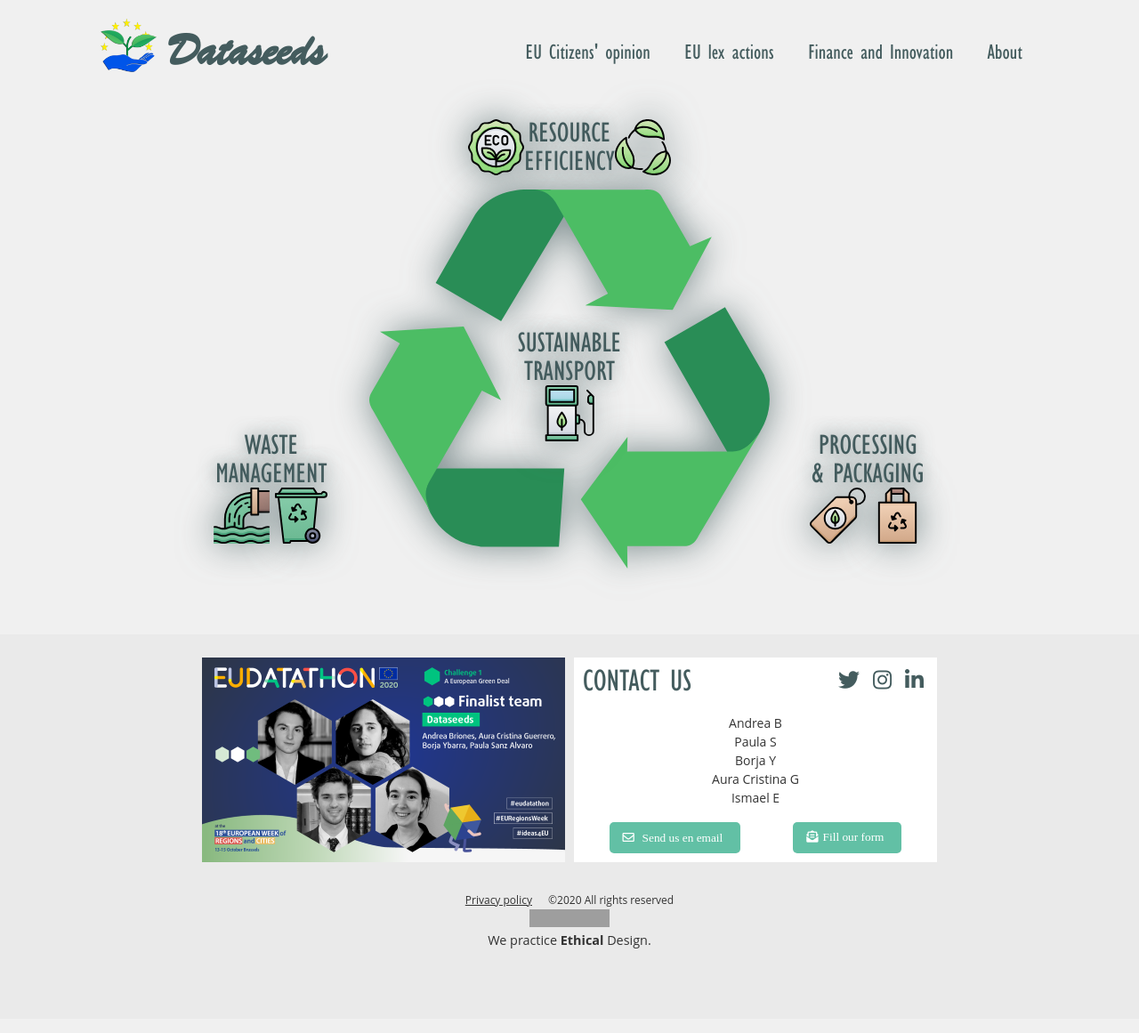
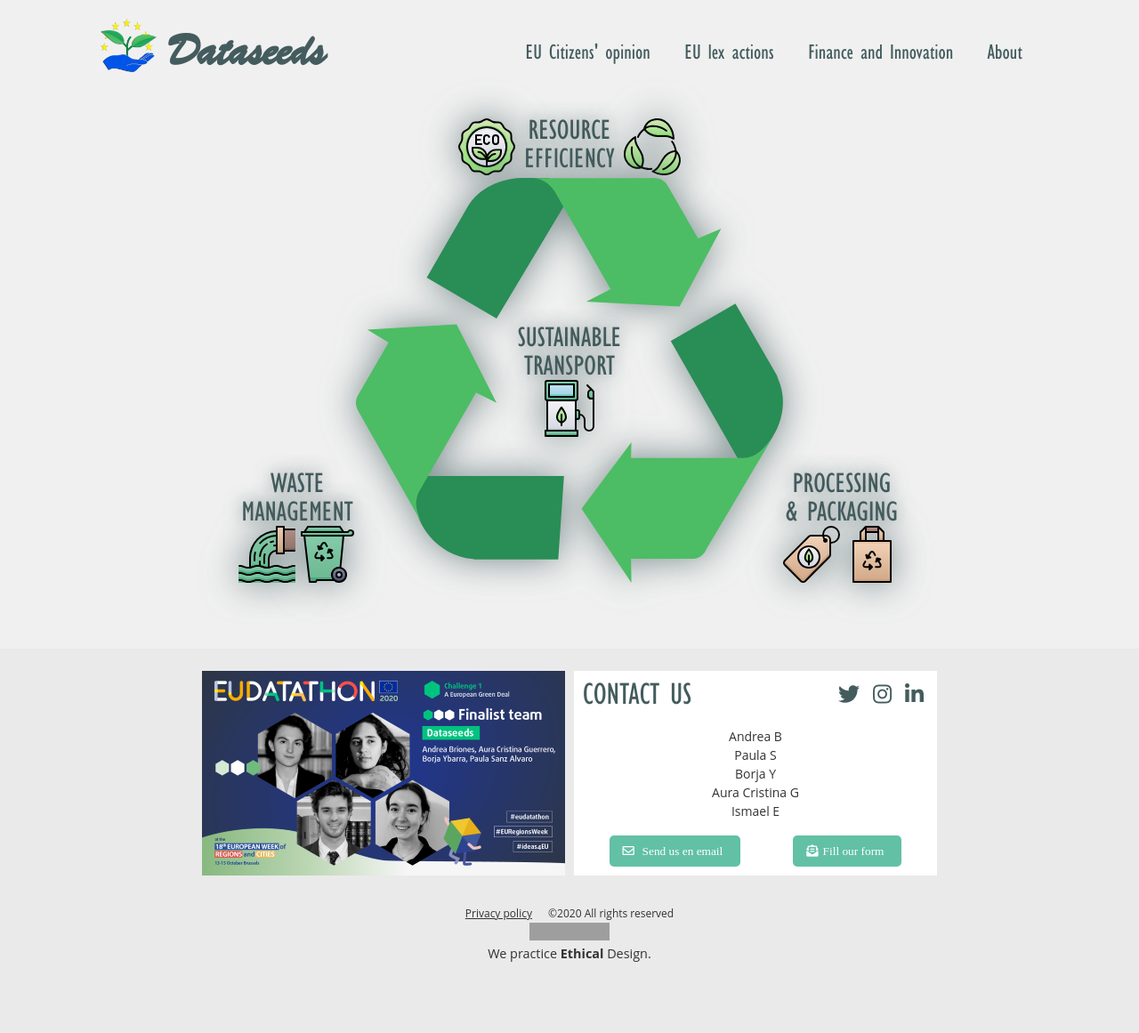
Before and after one commit to Dataseeds/dataseeds.github.io, a Jekyll site: the page built from index.md, in a window 1280 px wide. Shown: the whole page at 89% size. Built offline with Jekyll 4.4.1, drawn with Linux system fonts in a browser that asks for light colours; nearby versions of some CDN libraries; grey boxes are pictures that could not be loaded.

Commit message:
home: improved grid layout

```diff
--- a/_sass/_layout.scss
+++ b/_sass/_layout.scss
@@ -27,8 +27,13 @@
 }
 
 .home {
-    animation: popIn 1.3s ease-in-out;
+    animation: popIn 1s ease-in-out;
     display: grid;
+    grid-template-columns: repeat(3, 1fr);
+    grid-template-rows: repeat(3, auto);
+    grid-template-areas:
+        "top top top"
+        "left center right";
     text-align: center;
     margin: 0 auto;
     max-width: 50rem;
@@ -80,8 +85,8 @@
 }
 
 .home-recycle-huge {
-    margin: 1vw auto 0 auto;
-    width: min(50vw, 50vh);
+    grid-area: center;
+    width: min(30rem, 50vw);
     -webkit-filter: drop-shadow(0px 0px 20px rgba(68, 92, 94, 0.7));
     @media screen and (max-width: $on-laptop) {
         max-width: 65vw;
@@ -93,52 +98,40 @@
 
 .home-svg {
     margin: auto 0;
-    width: min(9vw, 7vh);
+    width: min(4rem, 7vw);
 }
 
 .home-top {
     display: inline-flex;
+    grid-area: top;
     min-height: 5em;
     margin: 0 auto;
 }
 
 .home-top div {
-    margin: auto;
-    min-width: 15px;
+    margin: 0 10px;
 }
 
 .home-center {
-    position: absolute;
-    left: 50%;
-    transform: translate(-50%);
-    top: 50%;
-    &:hover {
-        top: 43%;
-    }
-    @media (hover: none) {
-        top: 47%;
-    }
-    @media screen and (max-width: $on-laptop) {
-        top: 44%;
-    }
+    grid-area: center;
+    margin: auto;
+    z-index: 999;
 }
 
 .home-left {
-    position: absolute;
-    left: 0;
-    bottom: 0;
+    grid-area: left;
+    place-self: end;
 }
 
 .home-right {
-    position: absolute;
-    right: 0;
-    bottom: 0;
+    grid-area: right;
+    place-self: baseline;
 }
 
 .home-left,
 .home-right {
     display: inline;
-    margin-bottom: 2em;
+    margin-top: auto;
     div {
         margin: auto;
     }
```
